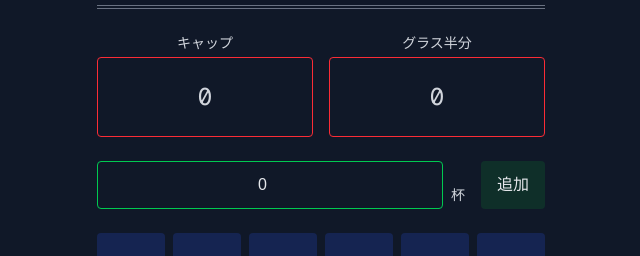
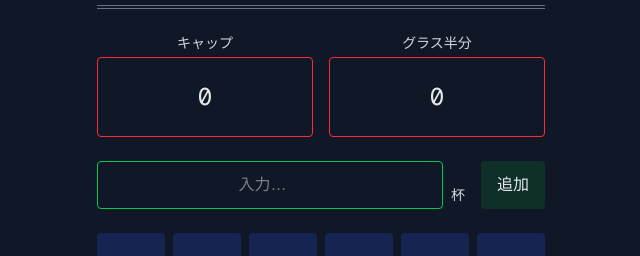
Before and after one commit to Ackeyb/CapCounter, a Next.js app: page / in a window 1280 px wide. Shown: the part 209-465 px from the top of the page, without its empty margins (319-959 px from the left). Built offline with nearby package versions, Linux system fonts and the light colour scheme.

Commit message:
fix number allow 0

```diff
--- a/app/page.tsx
+++ b/app/page.tsx
@@ -2,45 +2,39 @@
 import { useState } from "react";
 
 export default function HomePage() {
+  // ステート定義
   const [capValue, setCapValue] = useState(0);
   const [glassValue, setGlassValue] = useState(0);
-  const [cupValue, setCupValue] = useState(0);
+  const [cupValue, setCupValue] = useState<string | number>(''); // 空文字OK
   const [showConfirm, setShowConfirm] = useState(false);
-  const [inputValue, setInputValue] = useState('');
 
-  // リセット実行
+  // リセット処理
   const resetAll = () => {
     setCapValue(0);
     setGlassValue(0);
-    setCupValue(0);
-    setInputValue('');
+    setCupValue('');
     setShowConfirm(false);
   };
 
-  const handleButtonClick = (value: number) => {
-    setCupValue(value); // ← ここを加算ではなくセットに変更
-  };
-
-  // 追加処理（5で割って商と余りを分配）
+  // 追加処理（総量方式）
   const handleAdd = () => {
-    const numValue = cupValue || 0;
+    const numValue = parseInt(String(cupValue)) || 0;
     if (numValue === 0) return;
 
-    // 現在の総量を計算
+    // 現在の総量から計算
     let total = capValue * 5 + glassValue + numValue;
 
-    // 新しいキャップとグラスに分解
-    const newCaps = Math.floor(total / 5);
+    let newCaps = Math.floor(total / 5);
     let newGlasses = total % 5;
 
-    // total が負の場合、newGlasses は正しくなるように補正
+    // グラスが負になった場合の補正
     if (newGlasses < 0) {
       newGlasses += 5;
     }
 
     setCapValue(newCaps);
     setGlassValue(newGlasses);
-    setCupValue(0);
+    setCupValue(''); // 入力欄をリセット（空）
   };
 
   return (
@@ -50,31 +44,35 @@ export default function HomePage() {
         Cap Counter
       </h1>
 
-      {/* 上段2枠（キャップ・グラス半分） */}
+      {/* キャップ／グラス表示 */}
       <div className="grid grid-cols-2 gap-4 mb-6 w-full max-w-md">
         <div className="flex flex-col items-center">
           <label className="mb-1 text-sm text-gray-300">キャップ</label>
-          <div className="border border-red-500 h-20 w-full flex items-center justify-center rounded-sm text-gray-300 text-2xl font-mono">
+          <div className="border border-red-500 h-20 w-full flex items-center justify-center rounded-sm text-2xl font-mono">
             {capValue}
           </div>
         </div>
         <div className="flex flex-col items-center">
           <label className="mb-1 text-sm text-gray-300">グラス半分</label>
-          <div className="border border-red-500 h-20 w-full flex items-center justify-center rounded-sm text-gray-300 text-2xl font-mono">
+          <div className="border border-red-500 h-20 w-full flex items-center justify-center rounded-sm text-2xl font-mono">
             {glassValue}
           </div>
         </div>
       </div>
 
-      {/* 杯入力＋追加ボタン */}
+      {/* 杯入力欄＋追加ボタン */}
       <div className="flex items-end justify-between mb-6 w-full max-w-md">
         <div className="flex items-end flex-grow mr-4">
           <div className="border border-green-500 h-12 flex-grow flex items-center justify-center rounded-sm text-gray-300">
             <input
               type="number"
               value={cupValue}
-              onChange={(e) => setCupValue(Number(e.target.value) || 0)}
+              onChange={(e) => {
+                const val = e.target.value;
+                setCupValue(val === '' ? '' : Number(val));
+              }}
               className="w-full h-full text-center bg-transparent text-gray-200 outline-none"
+              placeholder="入力…" // ← 空時の表示
             />
           </div>
           <label className="text-sm ml-2 mb-1 text-gray-300">杯</label>
@@ -87,24 +85,23 @@ export default function HomePage() {
         </button>
       </div>
 
-      {/* 12マス（6×2） */}
+      {/* ＋／－ボタン群 */}
       <div className="grid grid-cols-6 gap-2 mb-6 w-full max-w-md">
         {/* 上段（＋） */}
         {Array.from({ length: 6 }).map((_, i) => (
           <button
             key={`plus-${i}`}
-            onClick={() => setCupValue(i + 1)} // 数字そのままセット
+            onClick={() => setCupValue(i + 1)}
             className="h-16 flex items-center justify-center bg-blue-900/40 hover:bg-blue-800/50 rounded text-gray-100"
           >
             ＋{i + 1}
           </button>
         ))}
-
         {/* 下段（－） */}
         {Array.from({ length: 6 }).map((_, i) => (
           <button
             key={`minus-${i}`}
-            onClick={() => setCupValue(-(i + 1))} // 数字そのままセット（マイナス）
+            onClick={() => setCupValue(-(i + 1))}
             className="h-16 flex items-center justify-center bg-pink-900/40 hover:bg-pink-800/50 rounded text-gray-100"
           >
             －{i + 1}
@@ -120,7 +117,7 @@ export default function HomePage() {
         リセット
       </button>
 
-      {/* === カスタム確認モーダル === */}
+      {/* 確認モーダル */}
       {showConfirm && (
         <div className="absolute inset-0 flex items-center justify-center bg-black/60 backdrop-blur-sm">
           <div className="bg-gray-800 border border-gray-600 rounded-lg p-6 max-w-sm w-full text-center shadow-lg">
```
